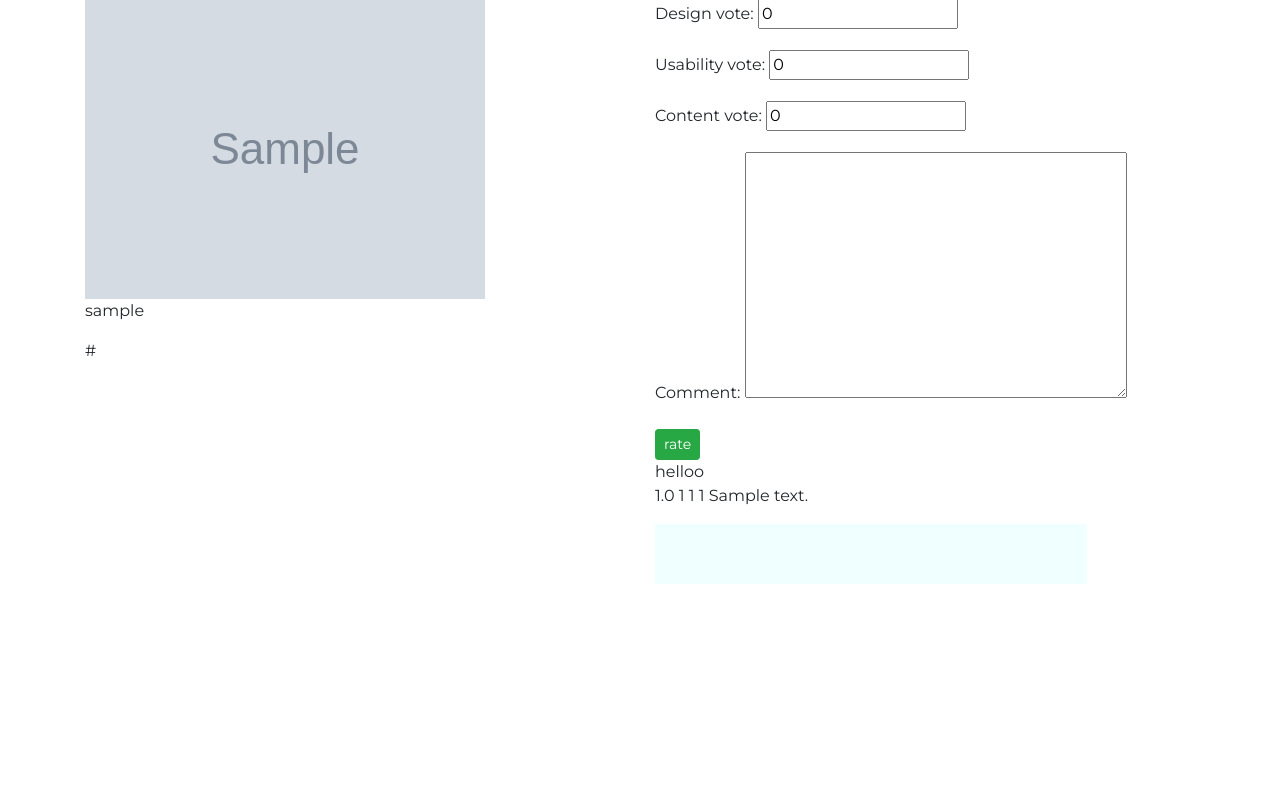
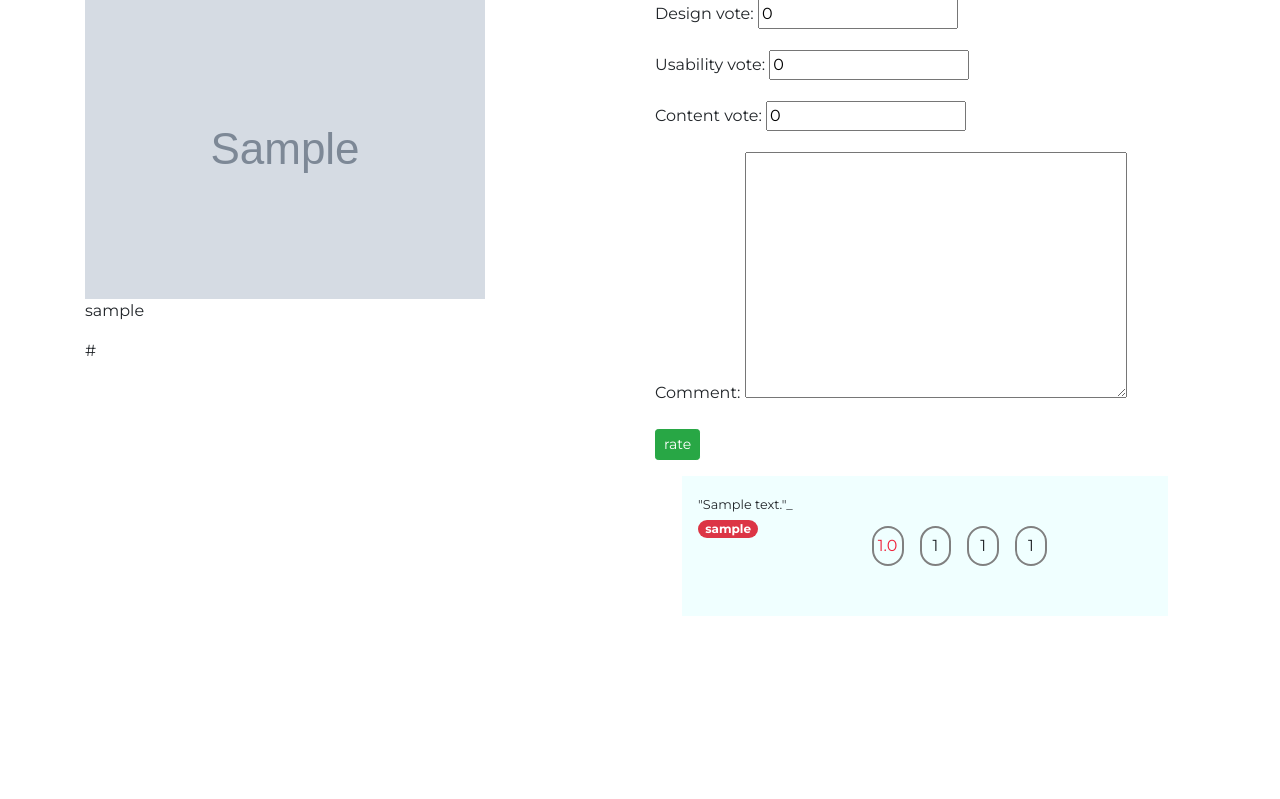
Before and after one commit to kennedybabu/peer-to-peer, a Django app: page /rate_project/1/ in a window 1280 px wide. Shown: the part 65-864 px from the top of the page. Run offline with Django 3.2, Linux system fonts and the light colour scheme; tables that the repository leaves empty hold one stand-in row (values such as "Sample post"); grey boxes marked "Sample" are stand-in pictures; some libraries are stand-ins or nearby versions.

Commit message:
style: style the rate objects

```diff
--- a/app/templates/rate_project.html
+++ b/app/templates/rate_project.html
@@ -24,13 +24,32 @@
 
                     {% if ratings %}
 
-                        helloo
-
                     {% for rating in ratings %}
 
-                    <p>{{ rating.average_score }} {{ rating.design_vote }} {{ rating.usability_vote }} {{ rating.content_vote }} {{ rating.comment }}</p>
-                    <div class="rate">
 
+                    <div class="rate container">
+                       <div class="row">
+                        <div class="info col-md-5">
+                            <small>"{{ rating.comment }}"_</small><br>
+                            <span class="badge badge-pill badge-danger">{{ rating.owner.username }}</span>
+                        </div>
+                        <div class="scores col-md-7">
+                            <div class="score average">
+                                {{ rating.average_score }}
+                            </div>
+                            <div class="score">
+                                {{ rating.design_vote }}
+                            </div>
+
+                            <div class="score">
+                                {{ rating.usability_vote }}
+                            </div>
+
+                            <div class="score">
+                                {{ rating.content_vote }}
+                            </div>
+                        </div>
+                       </div>
                     </div>
 
                     {% endfor %}
--- a/static/css/base.css
+++ b/static/css/base.css
@@ -186,6 +186,7 @@ body > div.container.card-holder > div {
 
 }
 
+
 body > nav > div > div.navbar-header > a {
     color: black;
 }
@@ -196,13 +197,18 @@ body > nav > div > div.navbar-header > a {
     margin: 0 auto;
 }
 
+
 .projects-container {
     background-color: azure;
+    display: flex;
+    justify-content: flex-start;
 }
+
 
 .info img {
     max-width: 100%;
 }
+
 
 .lower-container {
     text-align: center;
@@ -210,9 +216,35 @@ body > nav > div > div.navbar-header > a {
 }
 
 .rate {
-    height: 60px;
-    width: 80%;
+    height: 140px;
+    width: 90%;
     background-color: azure;
+    display: flex;
+    margin-top: 1rem;
+    padding: 1rem;
+}
+
+
+.average {
+    color: var(--ligter-red);
+    border: 3px solid var(--ligter-red);
+}
+
+
+.scores {
+    display: flex;
+    align-items: center;
+}
+
+.score {
+    height: 40px;
+    width: 40px;
+    border: 2px solid grey;
+    margin-left: 1rem;
+    border-radius: 50px;
+    display: flex;
+    align-items: center;
+    justify-content: center;
 }
 
 
@@ -289,14 +321,18 @@ box-shadow: inset 0 0 0 200px rgba(255,255,255,0.08);
     .navbar {
         padding: 0 1rem;
     }
+
+
     body > section > div > div.overlay-text > h3 {
         font-size: 18px;
         max-width: 80%;
     }
 
+
     body > section > div > div.button-tray > a {
         padding: .3rem .7rem;
     }
+
 
     body > section > div > div.overlay-text {
         display: flex;
```
